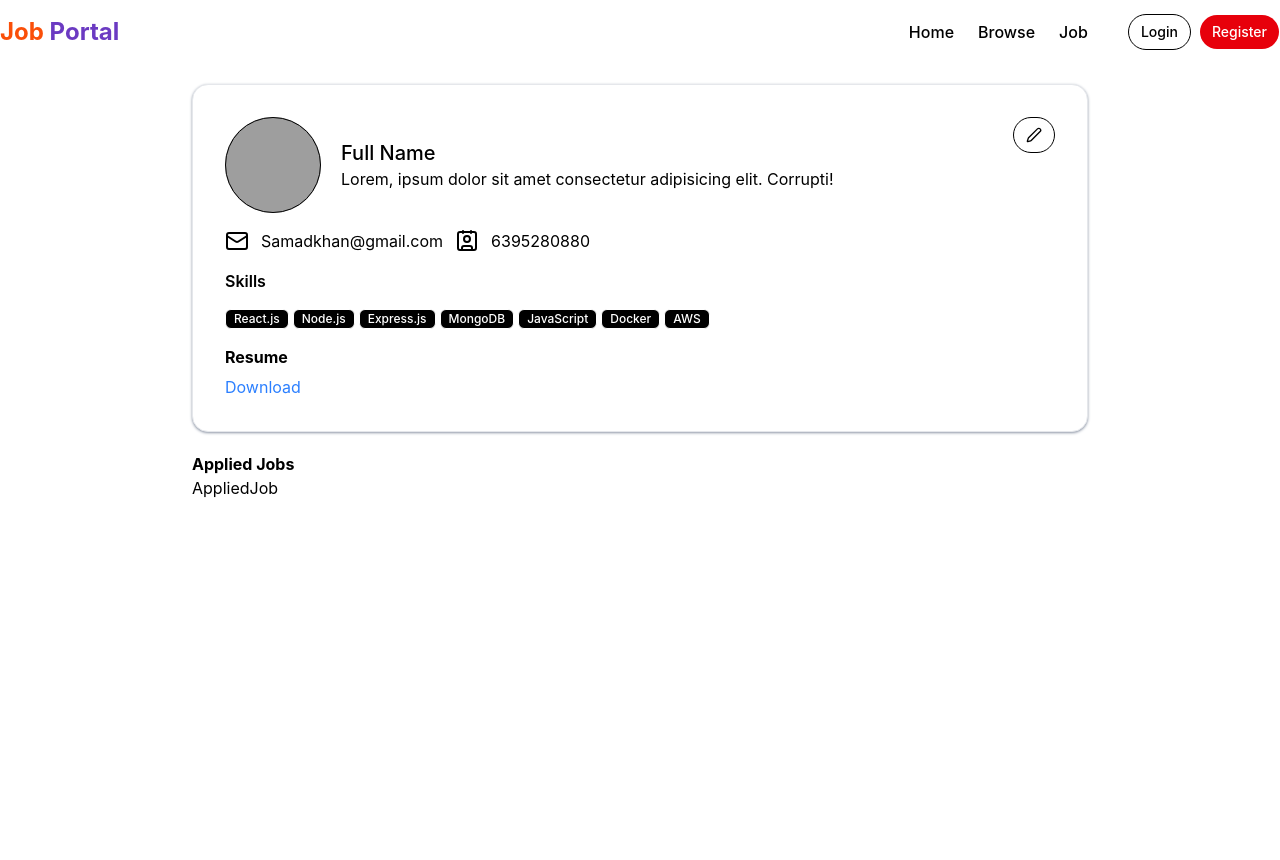
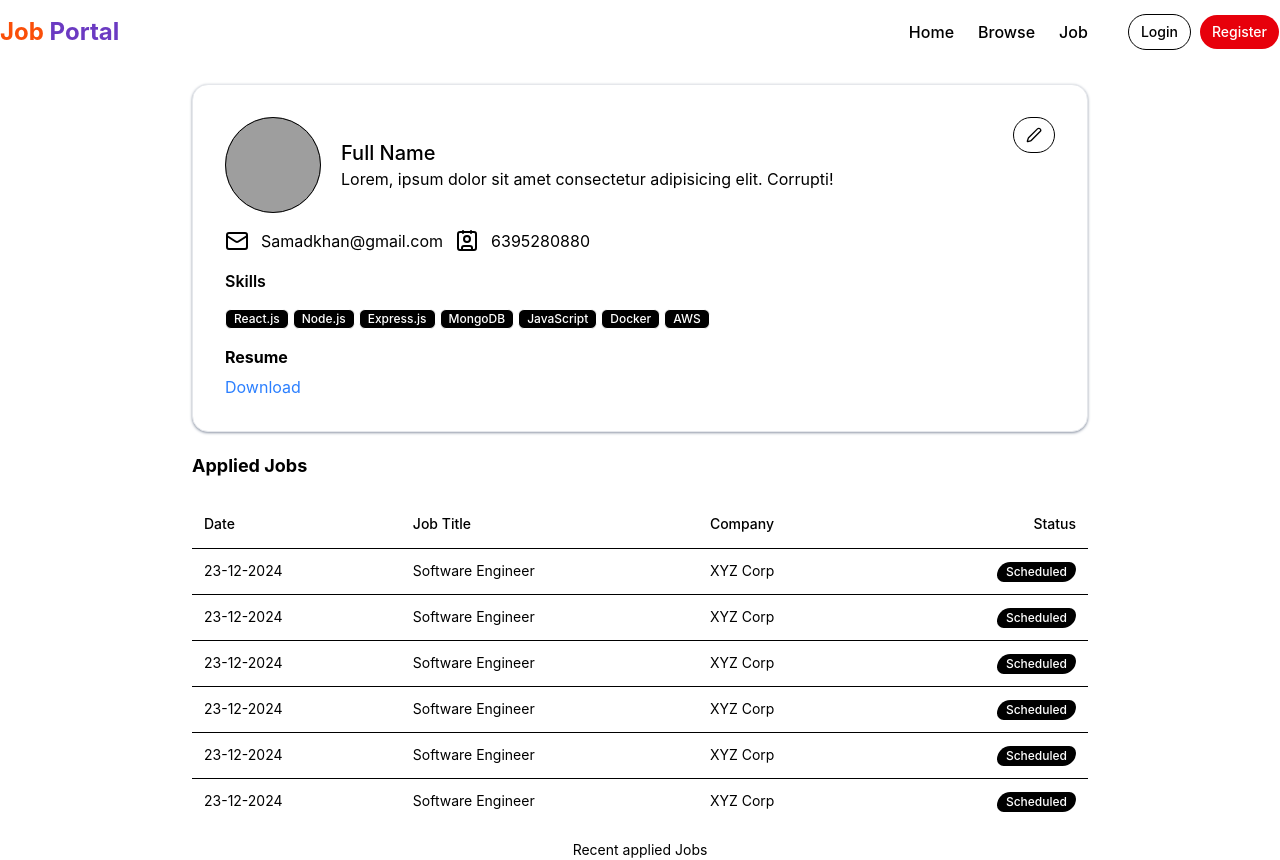
Before and after one commit to samyiiitm63952/JOB-PORTAL, a React (Vite) app in the folder Frontend/: page /Profile in a window 1280 px wide. Before the commit the page ends 800 px from the top, so only its background shows below. Built offline with nearby package versions, Linux system fonts and the light colour scheme; grey boxes are pictures that could not be loaded.

Commit message:
Applied Jobs

```diff
--- a/Frontend/src/components/components_lite/AppliedJob.jsx
+++ b/Frontend/src/components/components_lite/AppliedJob.jsx
@@ -8,10 +8,37 @@ import {
   TableHeader,
   TableRow,
 } from "@/components/ui/table"
+import { Badge } from '../ui/badge'
 
 const AppliedJob = () => {
   return (
-    <div>AppliedJob</div>
+    <div>
+        <Table>
+            <TableCaption>Recent applied Jobs</TableCaption>
+            <TableHeader>
+                <TableRow>
+                    <TableHead>Date</TableHead>
+                    <TableHead>Job Title</TableHead>
+                    <TableHead>Company</TableHead>
+                    <TableHead className={"text-right"}>Status</TableHead>
+                </TableRow>
+            </TableHeader>
+            <TableBody>
+                {
+                    [1,2,3,4,5,6].map((item,i)=>{
+                        return (
+                            <TableRow key={i}>
+                            <TableCell>23-12-2024</TableCell>
+                            <TableCell>Software Engineer</TableCell>
+                            <TableCell>XYZ Corp</TableCell>
+                            <TableCell className={"text-right"}><Badge className={"bg-black text-white rounded-bl-xl rounded-tr-xl"}> Scheduled</Badge> </TableCell>
+                        </TableRow>
+                        )
+                    })
+                }
+            </TableBody>
+        </Table>
+    </div>
   )
 }
 
--- a/Frontend/src/components/components_lite/Profile.jsx
+++ b/Frontend/src/components/components_lite/Profile.jsx
@@ -70,7 +70,7 @@ const Profile = () => {
                 </div>
             </div>
             <div className='max-w-4xl mx-auto bg-white rounded-2xl '>
-                <h1 className='text-md font-bold'>  Applied Jobs
+                <h1 className='text-lg my-5 font-bold'>  Applied Jobs
                 </h1>
                 <AppliedJob />
             </div>
```
